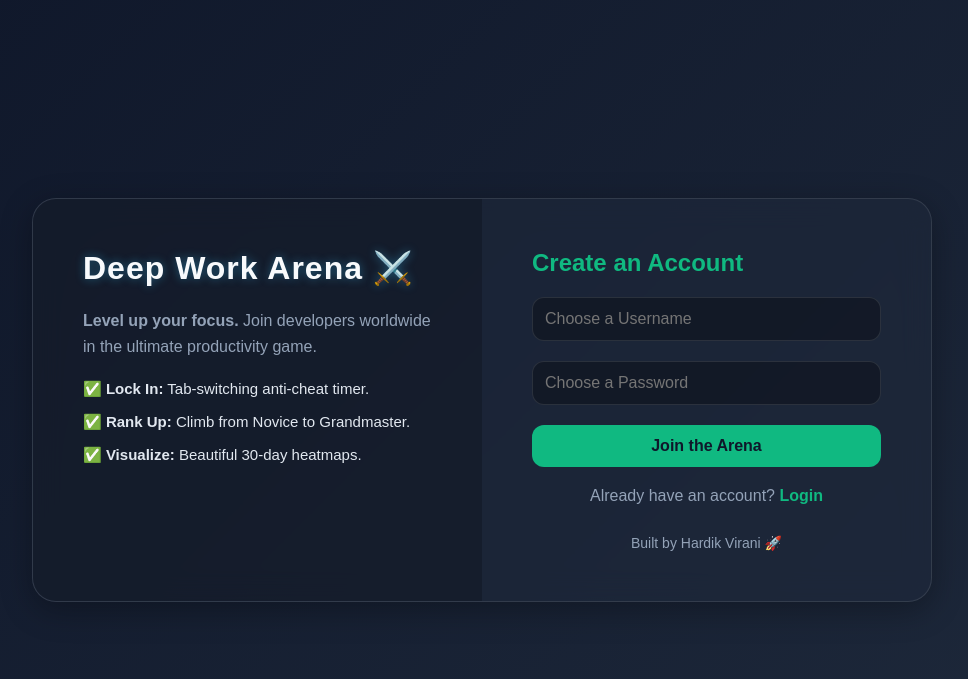
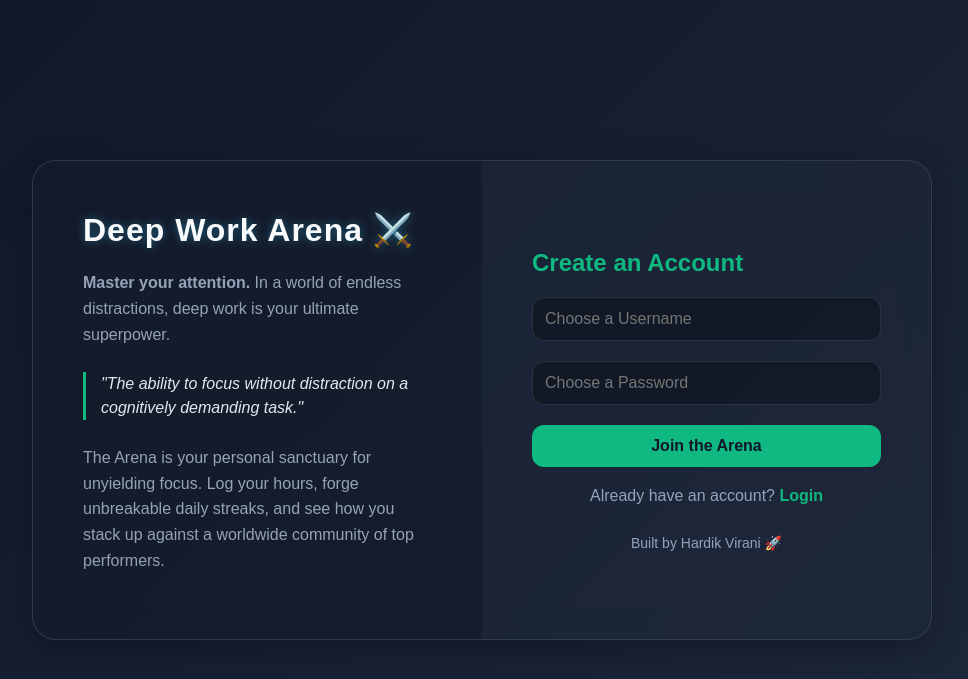
Before and after one commit to hardik-vir/Study-Arena, a Flask app: page /register in a window 1280 px wide. Shown: the top 679 px of the page, without its empty margins (158-1126 px from the left). Run offline with Flask 3, Linux system fonts and the light colour scheme.

Commit message:
Fixed contact, login and register pages

```diff
--- a/templates/register.html
+++ b/templates/register.html
@@ -38,8 +38,16 @@
         h1 { color: #f8fafc; font-size: 32px; margin-top: 0; font-weight: 900; letter-spacing: 1px; text-shadow: 0 0 10px rgba(56, 189, 248, 0.4); }
         h2 { color: #10b981; margin-top: 0; } /* Green for register */
         p { color: #94a3b8; line-height: 1.6; }
-        ul { list-style: none; padding: 0; margin-top: 20px; }
-        li { margin-bottom: 15px; color: #e2e8f0; font-size: 15px; }
+
+        .pitch-quote {
+            border-left: 3px solid #10b981;
+            padding-left: 15px;
+            font-style: italic;
+            color: #e2e8f0;
+            margin: 25px 0;
+            font-size: 16px;
+            line-height: 1.5;
+        }
 
         .input-field {
             width: 100%; background: rgba(0,0,0,0.3); color: #f8fafc; border: 1px solid rgba(255,255,255,0.1);
@@ -64,12 +72,13 @@
         <!-- The Sales Pitch -->
         <div class="pitch-section">
             <h1>Deep Work Arena ⚔️</h1>
-            <p><strong>Level up your focus.</strong> Join developers worldwide in the ultimate productivity game.</p>
-            <ul>
-                <li>✅ <strong>Lock In:</strong> Tab-switching anti-cheat timer.</li>
-                <li>✅ <strong>Rank Up:</strong> Climb from Novice to Grandmaster.</li>
-                <li>✅ <strong>Visualize:</strong> Beautiful 30-day heatmaps.</li>
-            </ul>
+            <p><strong>Master your attention.</strong> In a world of endless distractions, deep work is your ultimate superpower.</p>
+
+            <div class="pitch-quote">
+                "The ability to focus without distraction on a cognitively demanding task."
+            </div>
+
+            <p>The Arena is your personal sanctuary for unyielding focus. Log your hours, forge unbreakable daily streaks, and see how you stack up against a worldwide community of top performers.</p>
         </div>
 
         <!-- Register Form -->
```
Also changed, not shown: templates/index.html (+58 -6 lines), templates/login.html (+17 -8 lines).
